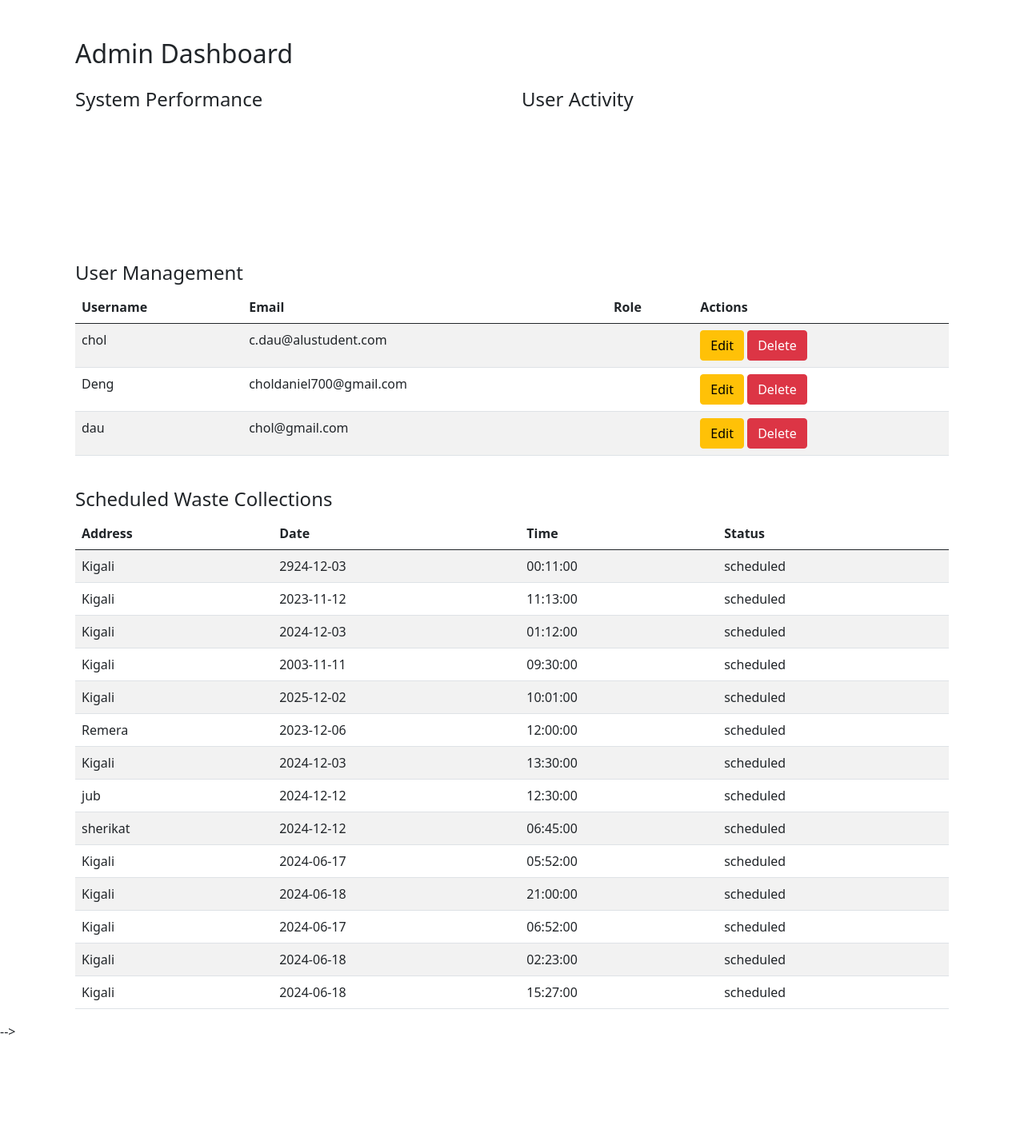
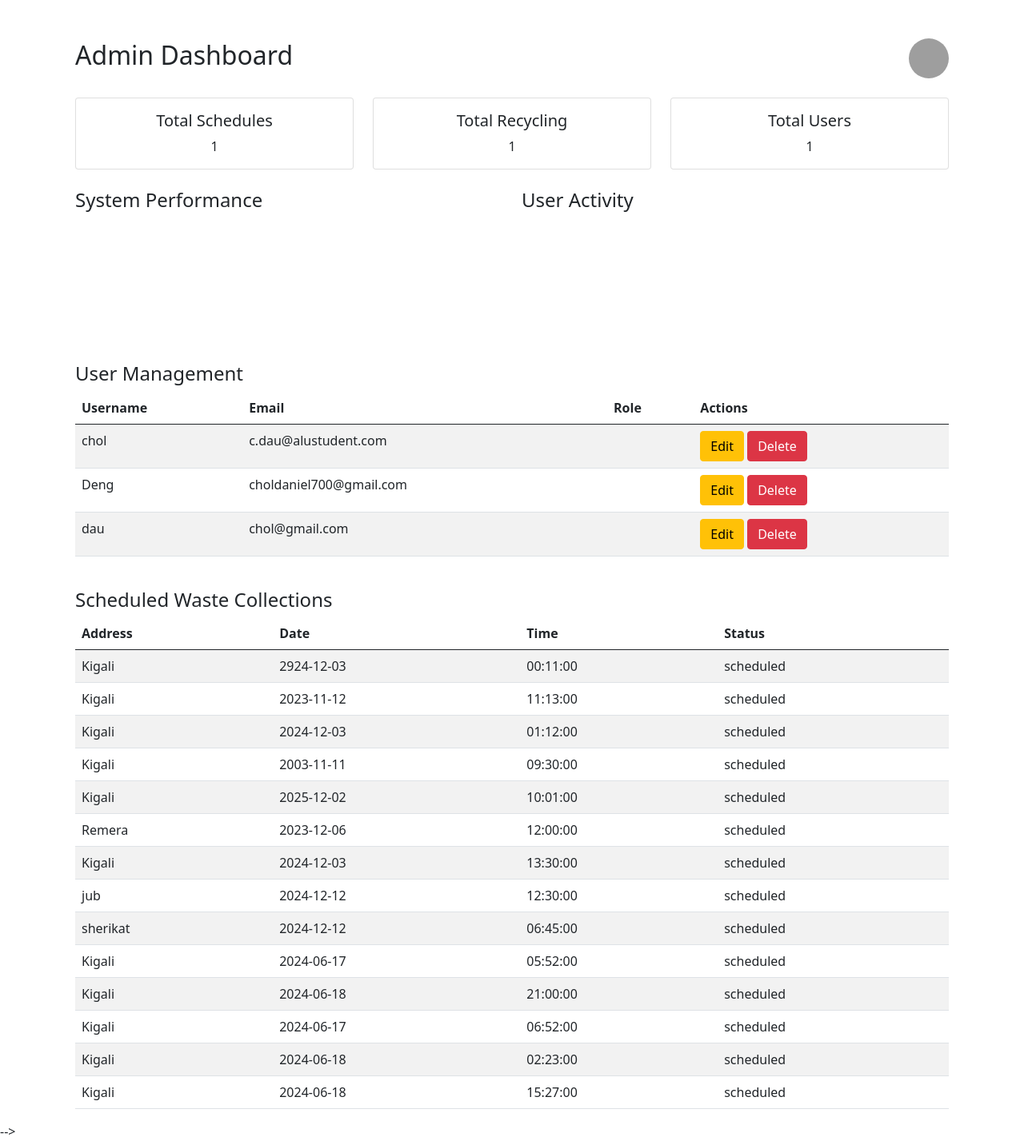
Before and after one commit to Dau2004/Final-Project-, a Flask app: template tutorial4/website/templates/admin.html in a window 1280 px wide. Shown: the part 56-1483 px from the top of the page at 80% size. Before the commit the page ends 1350 px from the top, so only its background shows below. Run offline with Flask 3, Linux system fonts and the light colour scheme; tables that the repository leaves empty hold one stand-in row (values such as "Sample post"); the template is opened without the code that fills it: values that come from a table or form of the project are taken from there, most other values are stand-ins (such as "Sample title", 1, 10 or a date in 2020); a map, chart or similar area stays blank; some libraries are stand-ins or nearby versions; grey boxes are pictures that could not be loaded.

Commit message:
initial commit

```diff
--- a/tutorial4/website/auth.py
+++ b/tutorial4/website/auth.py
@@ -98,8 +98,9 @@
         effort = RecyclingEffort(
             user_id=current_user.id,
             date=form.date.data,
-            materials=form.materials.data
-        )
+            materials=form.materials.data,
+            status=form.status.data)
+
         db.session.add(effort)
         db.session.commit()
         flash('Recycling effort tracked successfully!')
--- a/tutorial4/website/templates/admin.html
+++ b/tutorial4/website/templates/admin.html
@@ -4,7 +4,41 @@
 
 {% block content %}
 <div class="container">
-    <h2 class="mt-5">Admin Dashboard</h2>
+    <!-- Profile Icon and Dashboard Title -->
+    <div class="d-flex justify-content-between align-items-center mt-5">
+        <h2>Admin Dashboard</h2>
+        <div class="profile-icon">
+            <img src="{{ url_for('static', filename='images/profile-icon.png') }}" alt="Profile Icon" class="rounded-circle" width="50" height="50">
+        </div>
+    </div>
+
+    <!-- Display Totals -->
+    <div class="row mt-4">
+        <div class="col-md-4">
+            <div class="card text-center">
+                <div class="card-body">
+                    <h5 class="card-title">Total Schedules</h5>
+                    <p class="card-text">{{ total_schedules }}</p>
+                </div>
+            </div>
+        </div>
+        <div class="col-md-4">
+            <div class="card text-center">
+                <div class="card-body">
+                    <h5 class="card-title">Total Recycling</h5>
+                    <p class="card-text">{{ total_recycling }}</p>
+                </div>
+            </div>
+        </div>
+        <div class="col-md-4">
+            <div class="card text-center">
+                <div class="card-body">
+                    <h5 class="card-title">Total Users</h5>
+                    <p class="card-text">{{ total_users }}</p>
+                </div>
+            </div>
+        </div>
+    </div>
 
     <div class="row mt-4">
         <div class="col-md-6">
```
Also changed, not shown: tutorial4/website/form.py (+4 -20 lines), tutorial4/website/models.py (+8 -6 lines), tutorial4/website/templates/recycle.html (+15 -5 lines), tutorial4/instance/database.db, tutorial4/website/templates/index.html (line endings or trailing spaces), tutorial4/website/templates/profile.html (added).
